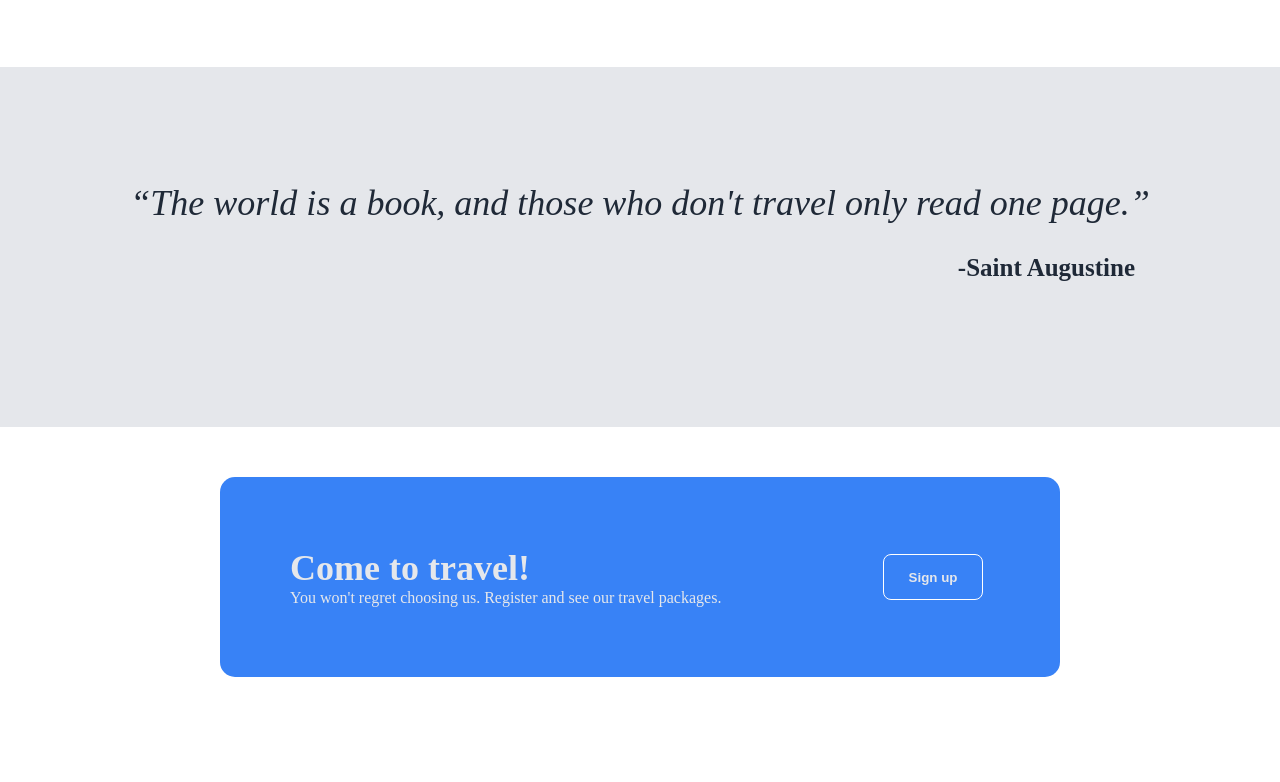
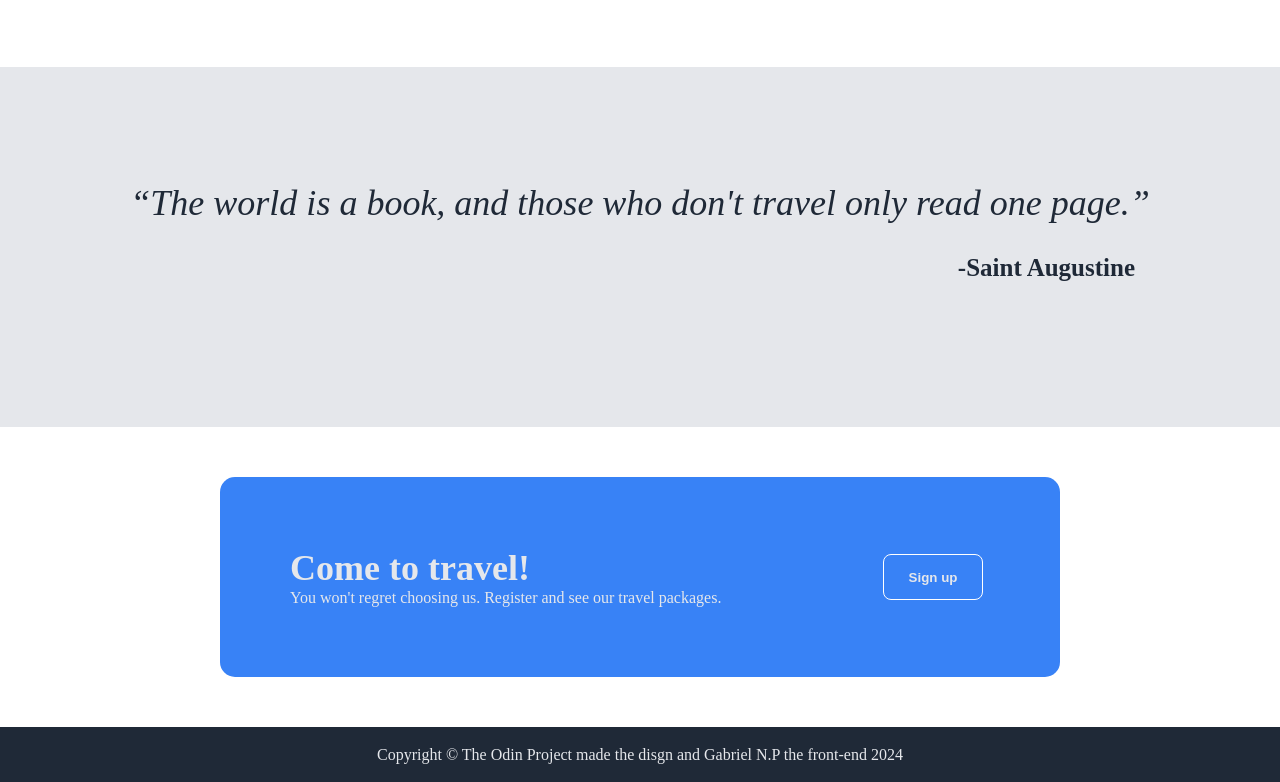
Before and after one commit to GabrielNP96/lading_page_travel_more, a plain HTML site: page index.html in a window 1280 px wide. Shown: the part 750-1532 px from the top of the page. Before the commit the page ends 1477 px from the top, so only its background shows below. Drawn offline with Linux system fonts and the light colour scheme.

Commit message:
end of the landing page

```diff
--- a/index.html
+++ b/index.html
@@ -66,5 +66,9 @@
             <button class="sign-up-btn">Sign up</button>
         </div>
     </main>
+
+    <footer>
+        <p>Copyright © The Odin Project made the disgn and  <a href=""> Gabriel N.P</a> the front-end 2024</p>
+    </footer>
 </body>
 </html>
--- a/style.css
+++ b/style.css
@@ -158,3 +158,12 @@ blockquote {
 }
 
 /*Style from footer*/
+
+footer {
+    display: flex;
+    justify-content: center;
+    align-items: center;
+    background-color: #1F2937;
+    height: 55px;
+    color: #E5E7EB;
+}
```
